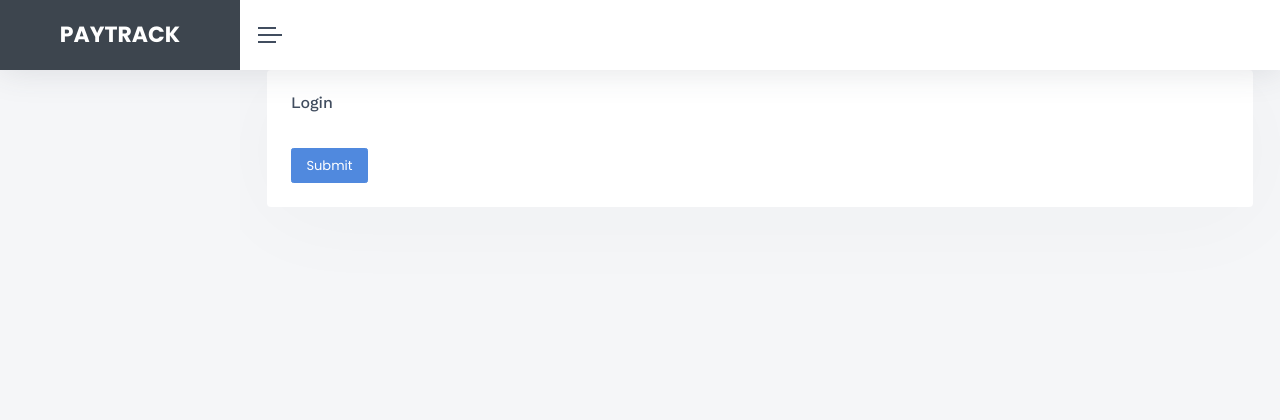
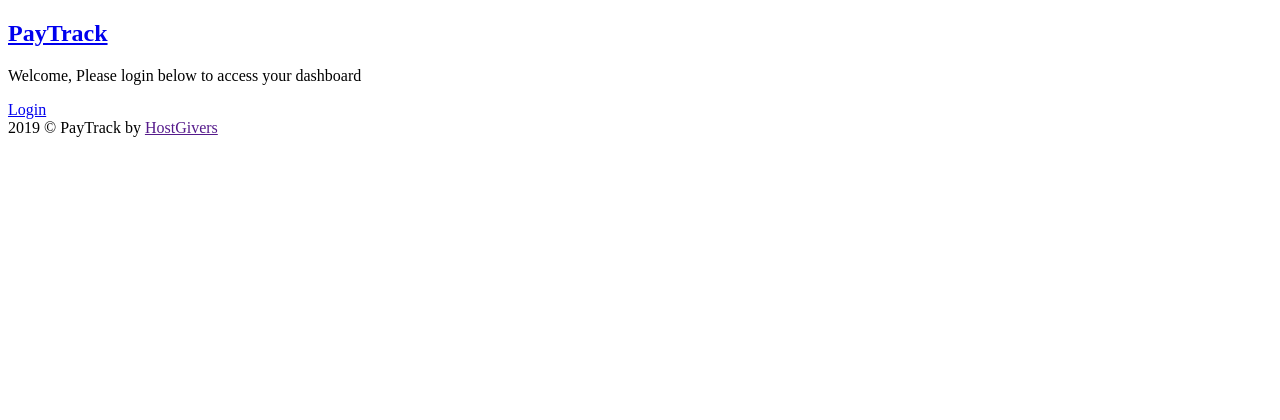
Before and after one commit to SirRwema/PayTrack, a Django app: page / in a window 1280 px wide. Shown: the top 420 px of the page. Run offline with Django 3.2, Linux system fonts and the light colour scheme; some libraries are stand-ins or nearby versions.

Commit message:
Added Homepage

```diff
--- a/agents/views.py
+++ b/agents/views.py
@@ -2,6 +2,7 @@ from django.shortcuts import render, redirect, get_object_or_404
 from django import forms
 from agents.models import Agent
 from phonenumber_field.formfields import PhoneNumberField
+from django.contrib.auth.decorators import login_required
 
 # Create your views here.
 
@@ -17,12 +18,14 @@ class AgentForm(forms.ModelForm):
         #agent_email = forms.CharField(widget=forms.TextInput(attrs={'id': 'inlineFormInput',  'class':'form-control mb-2'}))
         #agent_location = forms.CharField(widget=forms.TextInput(attrs={'id': 'inlineFormInput',  'class':'form-control mb-2'}))
 
+@login_required(login_url='/accounts/login/')
 def agent_list(request, template_name='agents/agent_list.html'):
     agents = Agent.objects.all()
     data = {}
     data['object_list'] = agents
     return render(request, template_name, data)
 
+@login_required(login_url='/accounts/login/')
 def agent_create(request, template_name='agents/agent_form.html'):
     form = AgentForm(request.POST or None)
     if form.is_valid():
@@ -30,6 +33,7 @@ def agent_create(request, template_name='agents/agent_form.html'):
         return redirect('agents:agent_list')
     return render(request, template_name, {'form':form})
 
+@login_required(login_url='/accounts/login/')
 def agent_update(request, pk, template_name='agents/agent_form.html'):
     agent = get_object_or_404(Agent, pk=pk)
     form = AgentForm(request.POST or None, instance=agent)
@@ -38,6 +42,7 @@ def agent_update(request, pk, template_name='agents/agent_form.html'):
         return redirect('agents:agent_list')
     return render(request, template_name, {'form':form})
 
+@login_required(login_url='/accounts/login/')
 def agent_delete(request, pk, template_name='agents/agent_delete.html'):
     agent = get_object_or_404(Agent, pk=pk)
     if request.method=='POST':
--- /dev/null
+++ b/blog_posts/templates/index.html
@@ -0,0 +1,67 @@
+<!DOCTYPE html>
+<html lang="en">
+    <head>
+        <meta charset="utf-8" />
+        <title>PayTrack - Payments Tracking Software</title>
+        <meta name="viewport" content="width=device-width, initial-scale=1.0">
+        <meta content="A fully featured payment tracking software for sweet investments group" name="description" />
+        <meta content="Tumukunde Arnold" name="author" />
+        <meta http-equiv="X-UA-Compatible" content="IE=edge" />
+        {% load staticfiles %}
+        <!-- App favicon -->
+        <link rel="shortcut icon" href="{% static 'assets/images/favicon.ico' %}">
+
+        <!-- App css -->
+        <link href="{% static 'assets/css/bootstrap.min.css" rel="stylesheet' %}" type="text/css" />
+        <link href="{% static 'assets/css/icons.min.css" rel="stylesheet' %}" type="text/css" />
+        <link href="{% static 'assets/css/app.min.css" rel="stylesheet' %}" type="text/css" />
+
+    </head>
+
+    <body class="authentication-bg authentication-bg-pattern">
+
+        <div class="account-pages mt-5 mb-5">
+            <div class="container">
+                <div class="row justify-content-center">
+                    <div class="col-md-8 col-lg-6 col-xl-5">
+                        <div class="card">
+
+                            <div class="card-body p-4">
+
+                                <div class="text-center">
+                                    <a href="{% url 'login' %}">
+                                        <span><h2>PayTrack</h2></span>
+                                    </a>
+                                </div>
+
+                                <div class="text-center mt-4">
+                                    <p class="text-muted mb-3">Welcome, Please login below to access your dashboard</p>
+
+                                    <a href="{% url 'login' %}" class="btn btn-danger waves-effect waves-light"><i class="mdi mdi-reply mr-1"></i> Login</a>
+                                </div>
+
+                            </div> <!-- end card-body -->
+                        </div>
+                        <!-- end card -->
+
+                    </div> <!-- end col -->
+                </div>
+                <!-- end row -->
+            </div>
+            <!-- end container -->
+        </div>
+        <!-- end page -->
+
+
+        <footer class="footer footer-alt">
+            2019 &copy; PayTrack by <a href="" class="text-muted">HostGivers</a>
+        </footer>
+
+        <!-- Vendor js -->
+        <script src="{% static 'assets/js/vendor.min.js' %}"></script>
+
+        <!-- App js -->
+        <script src="{% static 'assets/js/app.min.js' %}"></script>
+
+    </body>
+</html>
--- a/cash_tracking/urls.py
+++ b/cash_tracking/urls.py
@@ -4,7 +4,7 @@ from django.views.generic.base import TemplateView
 
 urlpatterns = [
     url(r'^admin/', admin.site.urls),
-    url('', TemplateView.as_view(template_name='registration/login.html'), name='home'),
+    url('^$', TemplateView.as_view(template_name='index.html'), name='home'),
     url(r'^accounts/', include('django.contrib.auth.urls')),
     url(r'^blog_posts/', include('blog_posts.urls', namespace='blog_posts')),
     url(r'^agents/', include('agents.urls', namespace='agents')),
--- a/cashdrops/views.py
+++ b/cashdrops/views.py
@@ -1,6 +1,7 @@
 from django.shortcuts import render, redirect, get_object_or_404
 from django.forms import ModelForm
 from cashdrops.models import Cashdrop
+from django.contrib.auth.decorators import login_required
 
 # Create your views here.
 
@@ -9,12 +10,14 @@ class CashdropForm(ModelForm):
         model = Cashdrop
         fields = ['id', 'slug', 'position', 'delivery_location', 'delivered_to', 'date_of_delivery', 'delivery_amount', 'rate', 'delivery_agent', 'sent_by', 'status', 'remarks']
 
+@login_required(login_url='/accounts/login/')
 def cashdrop_list(request, template_name='cashdrops/cashdrop_list.html'):
     cashdrops = Cashdrop.objects.all()
     data = {}
     data['object_list'] = cashdrops
     return render(request, template_name, data)
 
+@login_required(login_url='/accounts/login/')
 def cashdrop_create(request, template_name='cashdrops/cashdrop_form.html'):
     form = CashdropForm(request.POST or None)
     if form.is_valid():
@@ -22,6 +25,7 @@ def cashdrop_create(request, template_name='cashdrops/cashdrop_form.html'):
         return redirect('cashdrops:cashdrop_list')
     return render(request, template_name, {'form':form})
 
+@login_required(login_url='/accounts/login/')
 def cashdrop_update(request, pk, template_name='cashdrops/cashdrop_form.html'):
     cashdrop = get_object_or_404(Cashdrop, pk=pk)
     form = CashdropForm(request.POST or None, instance=cashdrop)
@@ -30,6 +34,7 @@ def cashdrop_update(request, pk, template_name='cashdrops/cashdrop_form.html'):
         return redirect('cashdrops:cashdrop_list')
     return render(request, template_name, {'form':form})
 
+@login_required(login_url='/accounts/login/')
 def cashdrop_delete(request, pk, template_name='cashdrops/cashdrop_delete.html'):
     cashdrop = get_object_or_404(Cashdrop, pk=pk)
     if request.method=='POST':
--- a/clients/views.py
+++ b/clients/views.py
@@ -1,6 +1,7 @@
 from django.shortcuts import render, redirect, get_object_or_404
 from django.forms import ModelForm
 from clients.models import Clients
+from django.contrib.auth.decorators import login_required
 
 # Create your views here.
 
@@ -9,12 +10,14 @@ class ClientForm(ModelForm):
         model = Clients
         fields = ['id', 'slug', 'client_name', 'client_phonenumber', 'client_email', 'client_location']
 
+@login_required(login_url='/accounts/login/')
 def client_list(request, template_name='clients/client_list.html'):
     clients = Clients.objects.all()
     data = {}
     data['object_list'] = clients
     return render(request, template_name, data)
 
+@login_required(login_url='/accounts/login/')
 def client_create(request, template_name='clients/client_form.html'):
     form = ClientForm(request.POST or None)
     if form.is_valid():
@@ -22,6 +25,7 @@ def client_create(request, template_name='clients/client_form.html'):
         return redirect('clients:client_list')
     return render(request, template_name, {'form':form})
 
+@login_required(login_url='/accounts/login/')
 def client_update(request, pk, template_name='clients/client_form.html'):
     client = get_object_or_404(Client, pk=pk)
     form = ClientForm(request.POST or None, instance=client)
@@ -30,6 +34,7 @@ def client_update(request, pk, template_name='clients/client_form.html'):
         return redirect('clients:client_list')
     return render(request, template_name, {'form':form})
 
+@login_required(login_url='/accounts/login/')
 def client_delete(request, pk, template_name='clients/client_delete.html'):
     client = get_object_or_404(Client, pk=pk)
     if request.method=='POST':
```
Also changed, not shown: blog_posts/static/assets/css/app.css (+4 -4 lines), blog_posts/templates/clients/client_list.html (+1 -7 lines), db.sqlite3.
